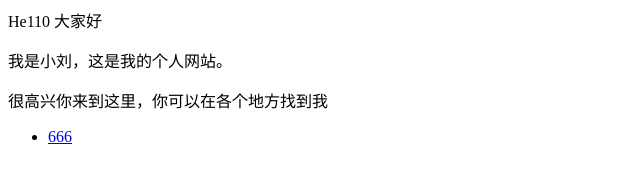
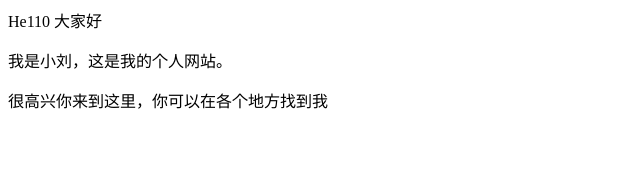
Before and after one commit to remarkablelx/remarkablelx.github.io, a plain HTML site: page index.html in a window 1280 px wide. Shown: the full height of the page, 0-640 px from the left. Drawn offline with Linux system fonts and the light colour scheme.

Commit message:
Update index.html

```diff
--- a/index.html
+++ b/index.html
@@ -2,5 +2,5 @@
 <p>我是小刘，这是我的个人网站。</p>
 <p>很高兴你来到这里，你可以在各个地方找到我</p>
 <ul>
-  <li><a href="https://space.bilibili.com/160166353?spm_id_from=333.1007.0.0"我的b站>666</a></1i>
+<!--   <li><a href="https://space.bilibili.com/160166353?spm_id_from=333.1007.0.0"我的b站>666</a></1i> -->
 </ul>
```
